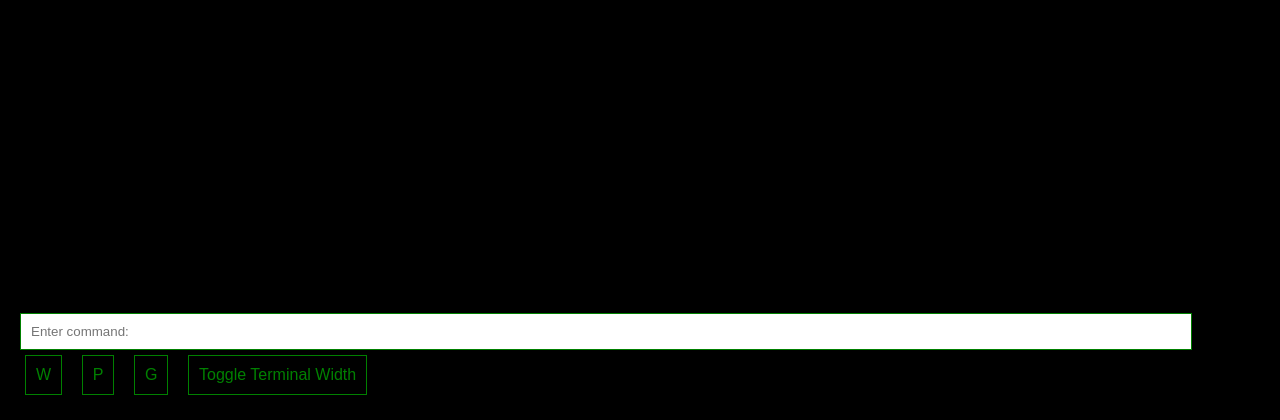
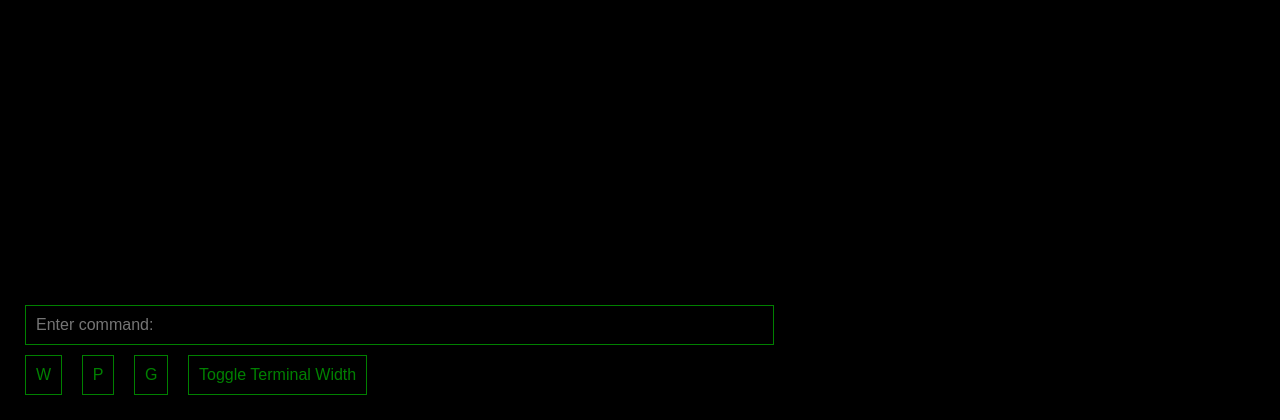
Before and after one commit to thyarcanist/Hephaestus, a Flask app: page / in a window 1280 px wide. Shown: the part 380-800 px from the top of the page. Run offline with Flask 3, Linux system fonts and the light colour scheme.

Commit message:
Changed Olympic.css to be just like the default for now

```diff
--- a/Olympic/css/olympic.css
+++ b/Olympic/css/olympic.css
@@ -1,9 +1,17 @@
 body, html {
     height: 100%;
     margin: 0;
-    font-family: 'Courier New', Courier, monospace;
+    font-family: 'Titillium Web', Courier, monospace;
     background-color: black;
     color: green;
+}
+
+#login-container {
+    position: absolute;
+    top: 50%;
+    left: 50%;
+    transform: translate(-50%, -50%);
+    text-align: center;
 }
 
 #terminal-container {
@@ -13,32 +21,131 @@ body, html {
     margin: 20px;
 }
 
-#terminal {
-    width: 600px;
-    height: 300px;
-    background-color: black;
-    border: none;
-    color: green;
-    font-family: 'Courier New', Courier, monospace;
-    resize: none;
-}
-
-#terminal-input {
-    width: calc(100% - 2px);
-    margin-top: 5px;
-    padding: 10px;
-    box-sizing: border-box;
-    border: 1px solid green;
-}
-
-button {
+input, button {
     margin: 5px;
     padding: 10px;
     background: none;
     border: 1px solid green;
     color: green;
     font-size: 16px;
+}
+
+button {
     cursor: pointer;
 }
 
-/* Add additional styles as needed */
+.hidden {
+    display: none;
+}
+
+/* Fixed terminal height */
+#terminal {
+    width: 600px; /* Default width, it will be overridden by specific styles */
+    height: 150px; /* Fixed height for the terminal */
+    background-color: black;
+    border: none;
+    color: green;
+    font-family: 'Titillium Web', Courier, monospace;
+    resize: none;
+    transition: width 0.3s ease-in-out, color 0.3s ease-in-out, border-color 0.3s ease-in-out; /* Removed height from transition */
+}
+
+#terminal-input {
+    width: calc(100% - 2px); /* Input takes full width minus the border */
+    margin-top: 5px; /* Spacing between terminal and input */
+    padding: 10px; /* Padding inside the input */
+    box-sizing: border-box; /* Ensures padding and border are included in the width */
+    border: 1px solid green;
+}
+
+
+/* ...existing styles... */
+
+
+/* Bottom-left terminal styles */
+.bottom-left-terminal #terminal {
+    width: calc(100% - 40px); /* full width minus margin */
+    /* Height is now constant, so we don't change it here */
+}
+
+.bottom-left-terminal #terminal-input {
+    width: calc(100% - 40px); /* full width minus margin */
+    margin-top: 5px;
+}
+
+/* Underneath input terminal styles */
+.underneath-input #terminal {
+    width: 600px; /* fixed width */
+    /* Height is now constant, so we don't change it here */
+}
+
+.underneath-input #terminal-input {
+    width: 590px; /* slightly less than terminal width to fit nicely */
+    display: block;
+    margin-top: 5px; /* space between terminal and input */
+}
+
+
+/* Adjust the container for the underneath input style */
+.underneath-input #terminal-container {
+    position: absolute;
+    bottom: 0;
+    left: 50%;
+    transform: translateX(-50%);
+}
+
+
+/* Color themes */
+.white-text,
+.white-text input,
+.white-text button,
+.white-text #terminal {
+    color: white;
+    border-color: white;
+}
+
+.white-text input::placeholder {
+    color: white;
+    opacity: 0.7; /* Adjust opacity for better visibility */
+}
+
+.vibrant-purple-text,
+.vibrant-purple-text input,
+.vibrant-purple-text button,
+.vibrant-purple-text #terminal {
+    color: #a020f0; /* Example of a vibrant purple */
+    border-color: #a020f0;
+}
+
+.vibrant-purple-text input::placeholder {
+    color: #a020f0;
+    opacity: 0.7; /* Adjust opacity for better visibility */
+}
+
+.vibrant-green-text,
+.vibrant-green-text input,
+.vibrant-green-text button,
+.vibrant-green-text #terminal {
+    color: green; /* Example of a vibrant green */
+    border-color: green;
+}
+
+.vibrant-green-text input::placeholder {
+    color: green;
+    opacity: 0.7; /* Adjust opacity for better visibility */
+}
+
+/* Update the color theme styles to include the input box */
+.white-text #terminal-input,
+.vibrant-purple-text #terminal-input,
+.vibrant-green-text #terminal-input {
+    color: currentColor; /* Use the current color for text */
+    border-color: currentColor; /* Use the current color for border */
+}
+
+.white-text #terminal-input::placeholder,
+.vibrant-purple-text #terminal-input::placeholder,
+.vibrant-green-text #terminal-input::placeholder {
+    color: currentColor; /* Use the current color for placeholder text */
+    opacity: 0.7; /* Adjust opacity for better visibility */
+}
--- a/Olympic/templates/index.html
+++ b/Olympic/templates/index.html
@@ -4,7 +4,7 @@
     <meta charset="UTF-8">
     <meta name="viewport" content="width=device-width, initial-scale=1.0">
     <title>Olympic</title>
-    <link rel="stylesheet" href="../css/olympic.css">
+    <link rel="stylesheet" href="./../css/olympic.css">
 </head>
 <body>
 <div id="terminal-container" class="bottom-left-terminal">
```
